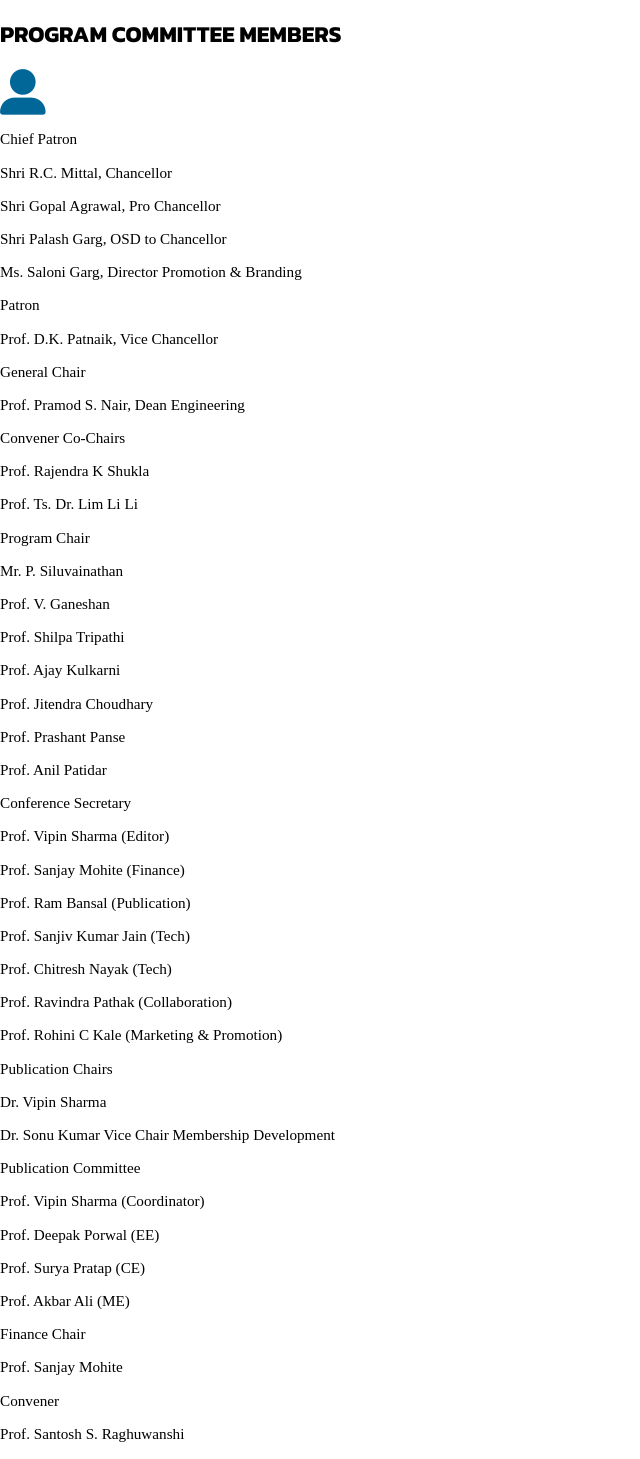
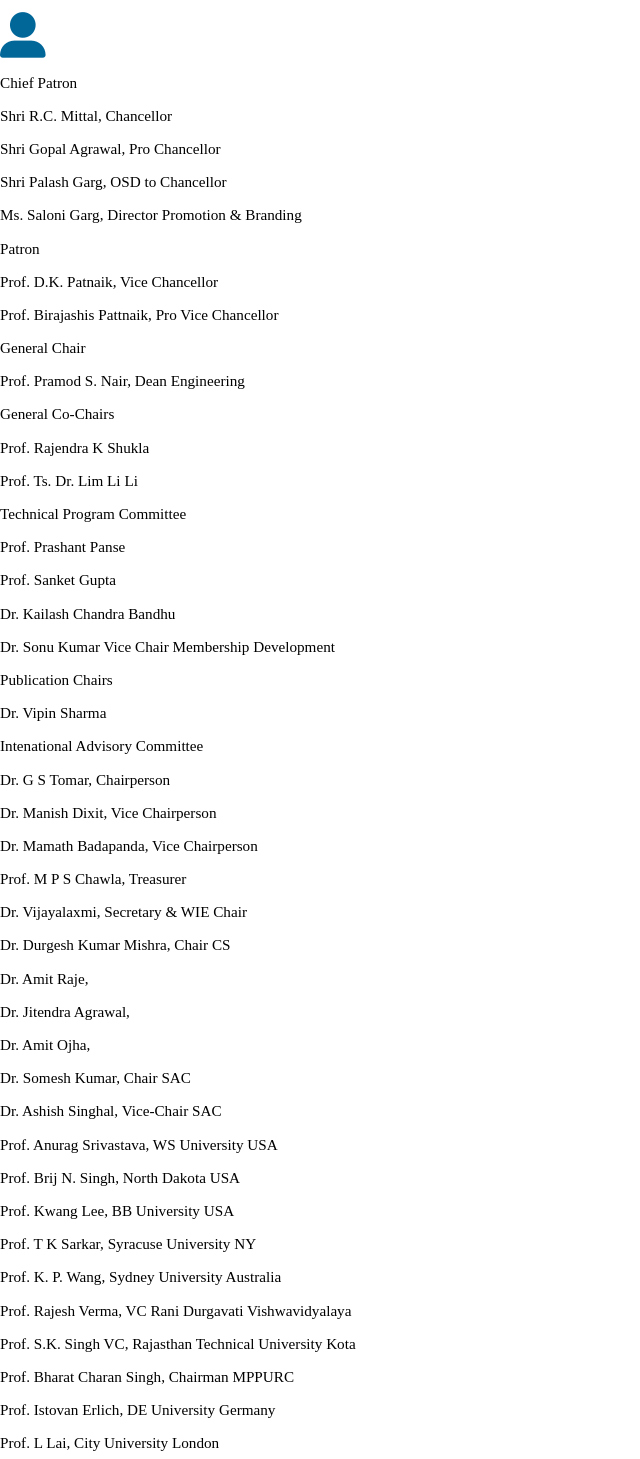
Before and after one commit to YuvrajSinghJat/ConferenceMedicaps, a React (Create React App) app: page /programeComitte in a window 1280 px wide. Shown: the part 643-2102 px from the top of the page, without its empty margins (0-640 px from the left). Built offline with nearby package versions, Linux system fonts and the light colour scheme; a web font is replaced by a local one.

Commit message:
Logo changed and committe changed

```diff
--- a/src/components/Navbar/Nav.js
+++ b/src/components/Navbar/Nav.js
@@ -3,7 +3,7 @@
 import { Link, useLocation } from "react-router-dom";
 import hamburger from './hamburger.svg'
 import close from './close.svg'
-import medicapsLogo from '../../img/medicaps_logo.png'
+import medicapsLogo from '../../img/MedicapsNewLogo.png'
 import medicaps25 from '../../img/medi25year.jpg'
 import medicapsLogo1 from '../../img/medicapslogo1.png'
 import ieeeLogo from '../../img/springer.png'
@@ -20,7 +20,7 @@
     let Links = [
         { name: "ABOUT CONFERENCE ", link: "/" },
         { name: "ABOUT UNIVERSITY", link: "/aboutMedicaps" },
-        { name: "PROGRAM COMMITTEE", link: "/programeComitte" },
+        { name: "COMMITTEES", link: "/programeComitte" },
         // { name: "PAPER SUBMISSION", link: "/paperSubmission" },
         { name: "PAPER GUIDELINES", link: "/acceptedPapers" },
         { name: "VENUE", link: "/venue" },
--- a/src/pages/ProgrameComitte/ProgrameComitte.js
+++ b/src/pages/ProgrameComitte/ProgrameComitte.js
@@ -5,7 +5,7 @@
 
 const ProgrameComitte = () => {
     const chiefPatron = ["Shri R.C. Mittal, Chancellor","Shri Gopal Agrawal, Pro Chancellor","Shri Palash Garg, OSD to Chancellor","Ms. Saloni Garg, Director Promotion & Branding"]
-    const patron = [ "Prof. D.K. Patnaik, Vice Chancellor"]
+    const patron = [ "Prof. D.K. Patnaik, Vice Chancellor" , "Prof. Birajashis Pattnaik, Pro Vice Chancellor"]
     const conferenceChair = ["Prof. Pramod S. Nair"]
     const conferenceCoChair = ["Prof. Rajendra K Shukla"]
     const convener = [
@@ -24,14 +24,13 @@
 
     const programChair = [
         "Mr. P. Siluvainathan",
-        "Prof. V. Ganeshan",
-        "Prof. Shilpa Tripathi",
-        "Prof. Ajay Kulkarni",
-        "Prof. Jitendra Choudhary",
-        "Prof. Prashant Panse",
-        "Prof. Anil Patidar"
+        "Dr. V Ganeshan",
+        "Dr. Shilpa Tripathi",
+        "Dr. A A Koser",
+        "Dr. S D Upadhyay",
+        "Dr. Sanjay Jain",
+       " Dr. S D Upadhyay"
     ];
-
 
     const conferenceCoOrdinators = ["Prof. Rajendra Shukla", "Prof. Shilpa Tripathi", "Prof. Ajay Kulkarni", "Prof. Jitendra Choudhary", "Prof. Prashant Panse", "Prof. M. Murli", "Prof. Anil Patidar", "Prof. V. Ganeshan"];
     const oragnizingCommittee = [
@@ -373,9 +372,10 @@
     ]
 
     const technicalProgramCommitteeChairs = [
+        "Prof. Prashant Panse",
         "Prof. Sanket Gupta",
         "Dr. Kailash Chandra Bandhu",
-        "Dr. Sonu Kumar"
+        "Dr. Sonu Kumar, Vice Chair, Membership Development, IEEE MP Section"
 
     ]
 
@@ -385,7 +385,7 @@
 
     const publicationChairs = [
         "Dr. Vipin Sharma",
-        "Dr. Sonu Kumar, Vice Chair, Membership Development, IEEE MP Section"
+
     ]
 
     const publicityChairs = [
@@ -415,7 +415,7 @@
 
                         <div className="flex items-center mb-16 mr-8 justify-center" >
 
-                            <h1 className='sm:text-4xl text-xl font-black text-black sm:ml-12 bodyFont2'>PROGRAM COMMITTEE MEMBERS
+                            <h1 className='sm:text-4xl text-xl font-black text-black sm:ml-12 bodyFont2'>COMMITTEES
                             </h1>
                             <i className="fa-solid fa-user-large fa-3x ml-12" style={{ color: '#016698' }}></i>
                         </div>
@@ -462,7 +462,7 @@
 
                                 ))} */}
 
-                                <p className="leading-relaxed sm:text-[1.40rem] text-sm mt-4 font-bold text-[#af0202]">Convener Co-Chairs</p>
+                                <p className="leading-relaxed sm:text-[1.40rem] text-sm mt-4 font-bold text-[#af0202]">General Co-Chairs</p>
                                 {conferenceCoChairs.map((element) => (
                                     <p className="leading-relaxed sm:text-xl text-sm mt-2 font-bold text-black" key={element}>
                                         <span className='text-[#016698]'>{doMyTask(element)[0]}</span> {doMyTask(element)[1]} {doMyTask(element)[2]}
@@ -470,29 +470,22 @@
 
                                 ))}
 
-                                <p className="leading-relaxed sm:text-[1.40rem] text-sm mt-4 font-bold text-[#af0202]">Program Chair</p>
+                                {/* <p className="leading-relaxed sm:text-[1.40rem] text-sm mt-4 font-bold text-[#af0202]">Program Chair</p>
                                 {programChair.map((element) => (
                                     <p className="leading-relaxed sm:text-xl text-sm mt-2 font-bold text-black" key={element}>
                                         <span className='text-[#016698]'>{doMyTask(element)[0]}</span> {doMyTask(element)[1]} {doMyTask(element)[2]}
                                     </p>
 
-                                ))}
+                                ))} */}
 
-                                <p className="leading-relaxed sm:text-[1.40rem] text-sm mt-4 font-bold text-[#af0202]">Conference Secretary</p>
+                                {/* <p className="leading-relaxed sm:text-[1.40rem] text-sm mt-4 font-bold text-[#af0202]">Conference Secretary</p>
                                 {conferenceSectery.map((element) => (
                                     <p className="leading-relaxed sm:text-xl text-sm mt-2 font-bold text-black" key={element}>
                                         <span className='text-[#016698]'>{doMyTask(element)[0]}</span> {doMyTask(element)[1]} {doMyTask(element)[2]}
                                     </p>
 
-                                ))}
+                                ))} */}
 
-                                <p className="leading-relaxed sm:text-[1.40rem] text-sm mt-4 font-bold text-[#af0202]">Publication Chairs</p>
-                                {publicationChairs.map((element) => (
-                                    <p className="leading-relaxed sm:text-xl text-sm mt-2 font-bold text-black" key={element}>
-                                        <span className='text-[#016698]'>{doMyTask(element)[0]}</span> {doMyTask(element)[1]} {doMyTask(element)[2]}
-                                    </p>
-
-                                ))}
 
 
                                 {/* <p className="leading-relaxed sm:text-[1.40rem] text-sm mt-4 font-bold text-[#af0202]">Publicity Chairs</p>
@@ -503,13 +496,13 @@
 
                                 ))} */}
 
-                                <p className="leading-relaxed sm:text-[1.40rem] text-sm mt-4 font-bold text-[#af0202]">Publication Committee</p>
+                                {/* <p className="leading-relaxed sm:text-[1.40rem] text-sm mt-4 font-bold text-[#af0202]">Publication Committee</p>
                                 {publicationCommitte.map((element) => (
                                     <p className="leading-relaxed sm:text-xl text-sm mt-2 font-bold text-black" key={element}>
                                         <span className='text-[#016698]'>{doMyTask(element)[0]}</span> {doMyTask(element)[1]} {doMyTask(element)[2]}
                                     </p>
 
-                                ))}
+                                ))} */}
                                 {/* <p className="leading-relaxed sm:text-[1.40rem] text-sm mt-4 font-bold text-[#af0202]">Sponsorship Committee</p>
                                 {sponsorshipCommittee.map((element) => (
                                     <p className="leading-relaxed sm:text-xl text-sm mt-2 font-bold text-black" key={element}>
@@ -531,13 +524,7 @@
                                     </p>
 
                                 ))} */}
-                                <p className="leading-relaxed sm:text-[1.40rem] text-sm mt-4 font-bold text-[#af0202]">Finance Chair</p>
-                                {financeChair.map((element) => (
-                                    <p className="leading-relaxed sm:text-xl text-sm mt-2 font-bold text-black" key={element}>
-                                        <span className='text-[#016698]'>{doMyTask(element)[0]}</span> {doMyTask(element)[1]} {doMyTask(element)[2]}
-                                    </p>
 
-                                ))}
                                 {/* <p className="leading-relaxed sm:text-[1.40rem] text-sm mt-4 font-bold text-[#af0202]">Keynote Speaker Committee</p>
                                 {keynoteSpeakerCommittee.map((element) => (
                                     <p className="leading-relaxed sm:text-xl text-sm mt-2 font-bold text-black" key={element}>
@@ -581,35 +568,35 @@
 
                             <div className='basis-1/2'>
 
-                                <p className="leading-relaxed sm:text-[1.40rem] text-sm mt-4 font-bold text-[#af0202]">Convener</p>
+                                {/* <p className="leading-relaxed sm:text-[1.40rem] text-sm mt-4 font-bold text-[#af0202]">Convener</p>
                                 {convener.map((element) => (
                                     <p className="leading-relaxed sm:text-xl text-sm mt-2 font-bold text-black" key={element}>
                                         <span className='text-[#016698]'>{doMyTask(element)[0]}</span> {doMyTask(element)[1]} {doMyTask(element)[2]}
                                     </p>
 
-                                ))}
+                                ))} */}
 
-                                <p className="leading-relaxed sm:text-[1.40rem] text-sm mt-4 font-bold text-[#af0202]">Technical Program Committee Chairs</p>
+                                <p className="leading-relaxed sm:text-[1.40rem] text-sm mt-4 font-bold text-[#af0202]">Technical Program Committee</p>
                                 {technicalProgramCommitteeChairs.map((element) => (
                                     <p className="leading-relaxed sm:text-xl text-sm mt-2 font-bold text-black" key={element}>
                                         <span className='text-[#016698]'>{doMyTask(element)[0]}</span> {doMyTask(element)[1]} {doMyTask(element)[2]}
                                     </p>
 
                                 ))}
-                                <p className="leading-relaxed sm:text-[1.40rem] text-sm mt-4 font-bold text-[#af0202]">Organizing Committee</p>
+                                {/* <p className="leading-relaxed sm:text-[1.40rem] text-sm mt-4 font-bold text-[#af0202]">Organizing Committee</p>
                                 {oragnizingCommittee.map((element) => (
                                     <p className="leading-relaxed sm:text-xl text-sm mt-2 font-bold text-black" key={element}>
                                         <span className='text-[#016698]'>{doMyTask(element)[0]}</span> {doMyTask(element)[1]} {doMyTask(element)[2]}
                                     </p>
 
-                                ))}
-                                <p className="leading-relaxed sm:text-[1.40rem] text-sm mt-4 font-bold text-[#af0202]">Feedback Committee</p>
+                                ))} */}
+                                {/* <p className="leading-relaxed sm:text-[1.40rem] text-sm mt-4 font-bold text-[#af0202]">Feedback Committee</p>
                                 {feedbackCommittee.map((element) => (
                                     <p className="leading-relaxed sm:text-xl text-sm mt-2 font-bold text-black" key={element}>
                                         <span className='text-[#016698]'>{doMyTask(element)[0]}</span> {doMyTask(element)[1]} {doMyTask(element)[2]}
                                     </p>
 
-                                ))}
+                                ))} */}
                                 {/* <p className="leading-relaxed sm:text-[1.40rem] text-sm mt-4 font-bold text-[#af0202]">Cultural Committee</p>
                                 {culturalCommittee.map((element) => (
                                     <p className="leading-relaxed sm:text-xl text-sm mt-2 font-bold text-black" key={element}>
@@ -631,13 +618,30 @@
                                     </p>
 
                                 ))} */}
-                                <p className="leading-relaxed sm:text-[1.40rem] text-sm mt-4 font-bold text-[#af0202]">CMT platform Committee</p>
+                                {/* <p className="leading-relaxed sm:text-[1.40rem] text-sm mt-4 font-bold text-[#af0202]">CMT platform Committee</p>
                                 {CMTplatformCommittee.map((element) => (
                                     <p className="leading-relaxed sm:text-xl text-sm mt-2 font-bold text-black" key={element}>
                                         <span className='text-[#016698]'>{doMyTask(element)[0]}</span> {doMyTask(element)[1]} {doMyTask(element)[2]}
                                     </p>
 
+                                ))} */}
+                                {/* <p className="leading-relaxed sm:text-[1.40rem] text-sm mt-4 font-bold text-[#af0202]">Finance Chair</p>
+                                {financeChair.map((element) => (
+                                    <p className="leading-relaxed sm:text-xl text-sm mt-2 font-bold text-black" key={element}>
+                                        <span className='text-[#016698]'>{doMyTask(element)[0]}</span> {doMyTask(element)[1]} {doMyTask(element)[2]}
+                                    </p>
+
+                                ))} */}
+
+                                <p className="leading-relaxed sm:text-[1.40rem] text-sm mt-4 font-bold text-[#af0202]">Publication Chairs</p>
+                                {publicationChairs.map((element) => (
+                                    <p className="leading-relaxed sm:text-xl text-sm mt-2 font-bold text-black" key={element}>
+                                        <span className='text-[#016698]'>{doMyTask(element)[0]}</span> {doMyTask(element)[1]} {doMyTask(element)[2]}
+                                    </p>
+
                                 ))}
+
+
                                 {/* <p className="leading-relaxed sm:text-[1.40rem] text-sm mt-4 font-bold text-[#af0202]">Media & Publicity</p>
                                 {mediaAndPublicity.map((element) => (
                                     <p className="leading-relaxed sm:text-xl text-sm mt-2 font-bold text-black" key={element}>
```
Also changed, not shown: src/img/MedicapsNewLogo.png (added).
